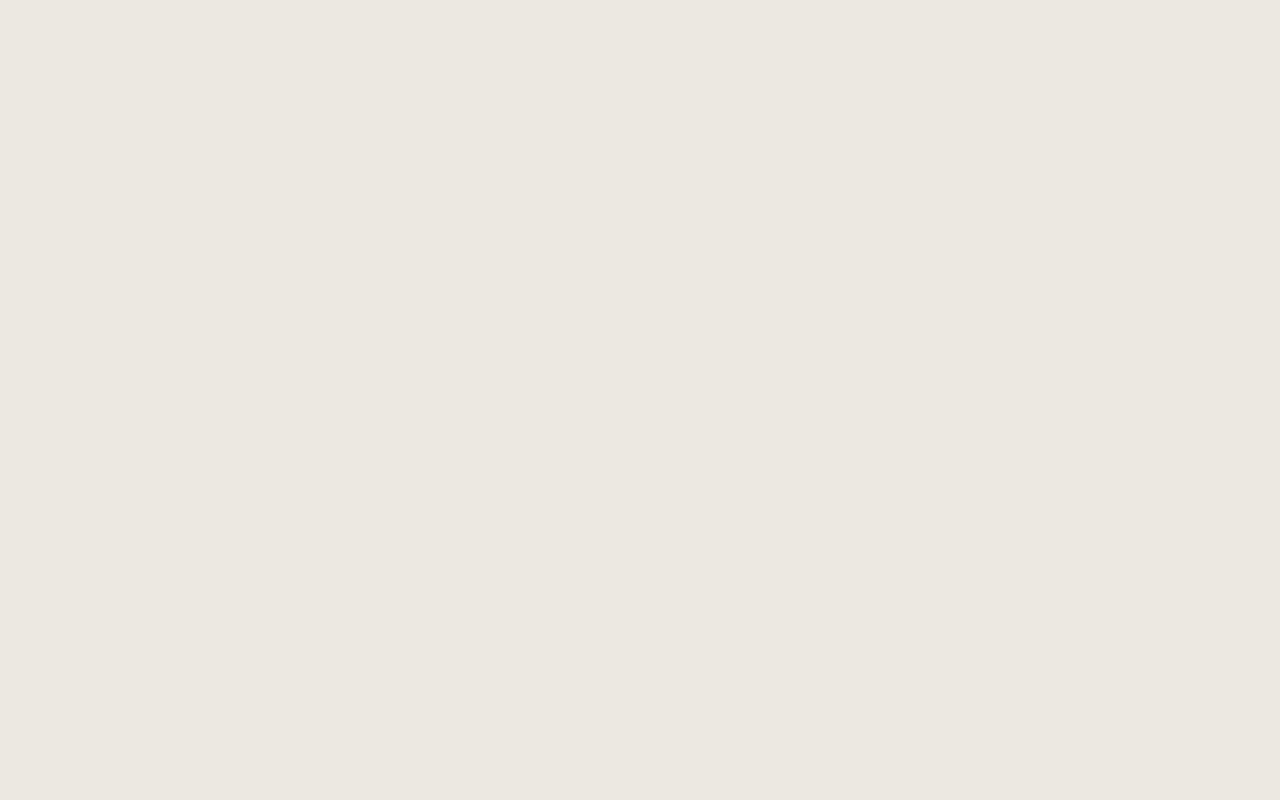
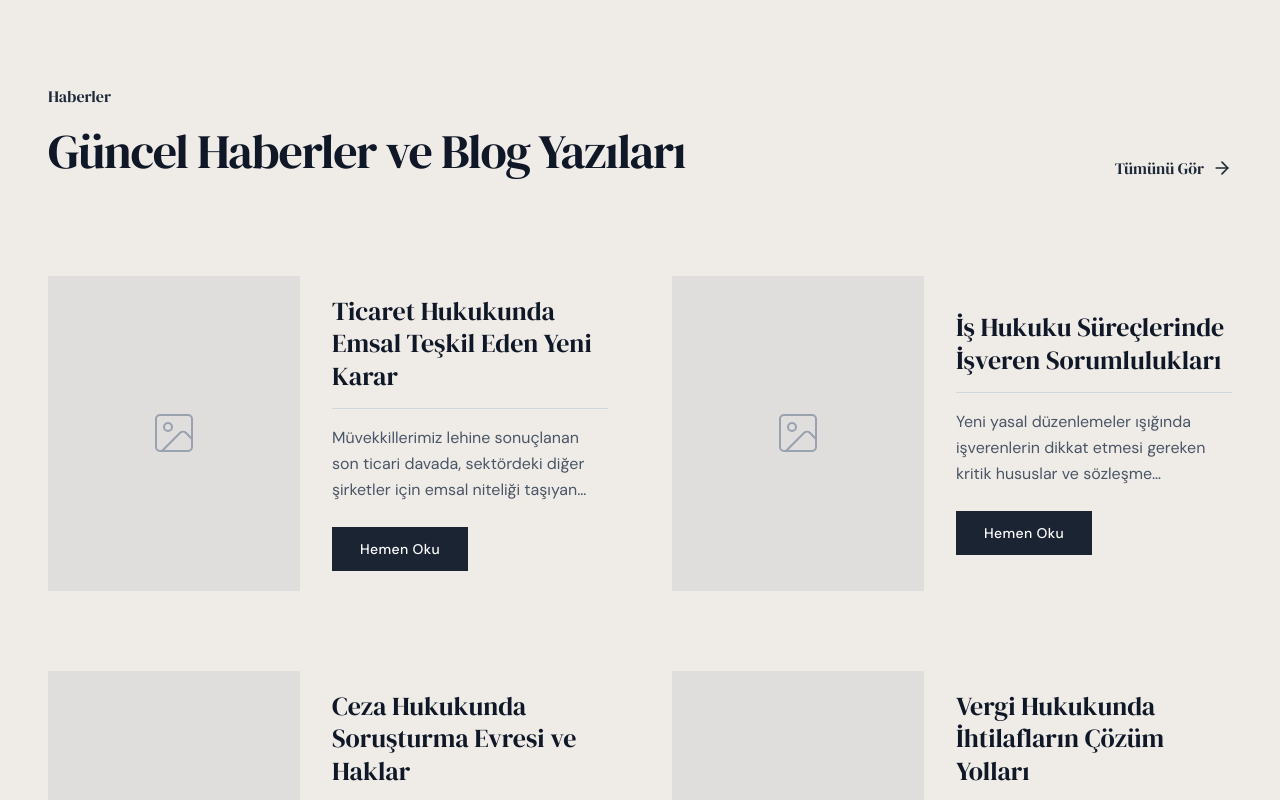
Before and after one commit to sahin-oguzhan/law-site-project, a Next.js app: page / in a window 1280 px wide. Shown: the part 3560-4360 px from the top of the page. Before the commit the page ends 3516 px from the top, so only its background shows below. Built offline with nearby package versions, Linux system fonts and the light colour scheme.

Commit message:
Add News Component with responsive design

```diff
--- a/src/app/page.tsx
+++ b/src/app/page.tsx
@@ -3,6 +3,7 @@ import CTA from '@/components/CTA';
 import Hero from '@/components/Hero';
 import Lawyers from '@/components/Lawyers';
 import Navbar from '@/components/Navbar';
+import News from '@/components/News';
 import ServicesBanner from '@/components/ServicesBanner';
 
 export default function Home() {
@@ -14,6 +15,7 @@ export default function Home() {
       <ServicesBanner />
       <Lawyers />
       <CTA />
+      <News />
     </main>
   );
 }
--- /dev/null
+++ b/src/components/News.tsx
@@ -0,0 +1,92 @@
+import Link from 'next/link';
+import { ArrowRight, Image as ImageIcon } from 'lucide-react';
+
+const newsList = [
+  {
+    id: 1,
+    title: 'Ticaret Hukukunda Emsal Teşkil Eden Yeni Karar',
+    excerpt:
+      'Müvekkillerimiz lehine sonuçlanan son ticari davada, sektördeki diğer şirketler için emsal niteliği taşıyan önemli bir sonuca ulaşıldı.',
+    href: '',
+  },
+  {
+    id: 2,
+    title: 'İş Hukuku Süreçlerinde İşveren Sorumlulukları',
+    excerpt:
+      'Yeni yasal düzenlemeler ışığında işverenlerin dikkat etmesi gereken kritik hususlar ve sözleşme güncellemeleri hakkında detaylı rehber.',
+    href: '',
+  },
+  {
+    id: 3,
+    title: 'Ceza Hukukunda Soruşturma Evresi ve Haklar',
+    excerpt:
+      'Soruşturma aşamasında şüpheli hakları, ifade alma süreçleri ve avukatın rolü üzerine bilmeniz gereken temel hukuki adımlar.',
+    href: '',
+  },
+  {
+    id: 4,
+    title: 'Vergi Hukukunda İhtilafların Çözüm Yolları',
+    excerpt:
+      'Vergi daireleri ile yaşanan uyuşmazlıklarda uzlaşma müessesesi ve vergi mahkemelerinde dava açma süreçlerinin incelenmesi.',
+    href: '',
+  },
+];
+
+export default function News() {
+  return (
+    <section className="w-full bg-[#EFECE8] py-20 lg:py-32">
+      <div className="mx-auto flex w-full max-w-7xl flex-col px-6 lg:px-12">
+        <div className="mb-16 flex flex-col justify-between gap-8 md:flex-row md:items-end lg:mb-24">
+          <div className="flex flex-col lg:max-w-[60%]">
+            <span className="font-dmserif mb-4 text-sm font-medium text-gray-800 lg:text-base">
+              Haberler
+            </span>
+            <h2 className="font-dmserif text-[32px] leading-[1.15] tracking-tight text-gray-900 sm:text-[40px] lg:text-[48px]">
+              Güncel Haberler ve Blog Yazıları
+            </h2>
+          </div>
+
+          <Link
+            href="/haberler"
+            className="group font-dmserif flex w-fit items-center gap-2 text-base text-gray-800 transition-opacity hover:opacity-70"
+          >
+            Tümünü Gör
+            <ArrowRight className="h-5 w-5 transition-transform group-hover:translate-x-1" />
+          </Link>
+        </div>
+
+        <div className="grid grid-cols-1 gap-12 lg:grid-cols-2 lg:gap-x-16 lg:gap-y-20">
+          {newsList.map((news) => (
+            <article
+              key={news.id}
+              className="flex flex-col gap-6 sm:flex-row sm:items-center lg:gap-8"
+            >
+              <div className="relative flex aspect-4/5 w-full shrink-0 items-center justify-center bg-[#D6D6D6]/60 text-gray-400 transition-colors hover:bg-[#D6D6D6]/80 sm:w-[45%]">
+                <ImageIcon size={48} strokeWidth={1} />
+              </div>
+
+              <div className="flex flex-1 flex-col py-2">
+                <h3 className="font-dmserif mb-4 text-[24px] leading-tight text-gray-900 sm:text-[26px]">
+                  {news.title}
+                </h3>
+
+                <hr className="mb-4 w-full border-t border-gray-300" />
+
+                <p className="font-dmSans mb-6 line-clamp-3 text-sm leading-relaxed text-gray-600 sm:text-base">
+                  {news.excerpt}
+                </p>
+
+                <Link
+                  href={news.href}
+                  className="font-dmSans w-fit bg-[#1A2433] px-7 py-3 text-sm font-medium tracking-wide text-white transition-colors hover:bg-[#2a374d]"
+                >
+                  Hemen Oku
+                </Link>
+              </div>
+            </article>
+          ))}
+        </div>
+      </div>
+    </section>
+  );
+}
```
